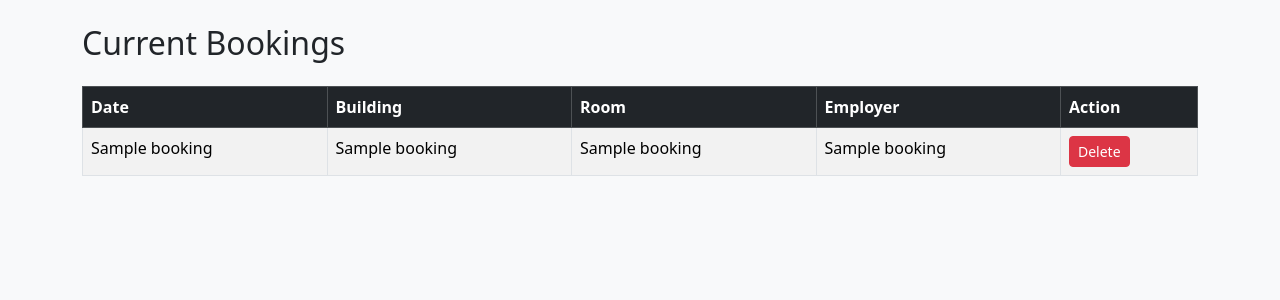
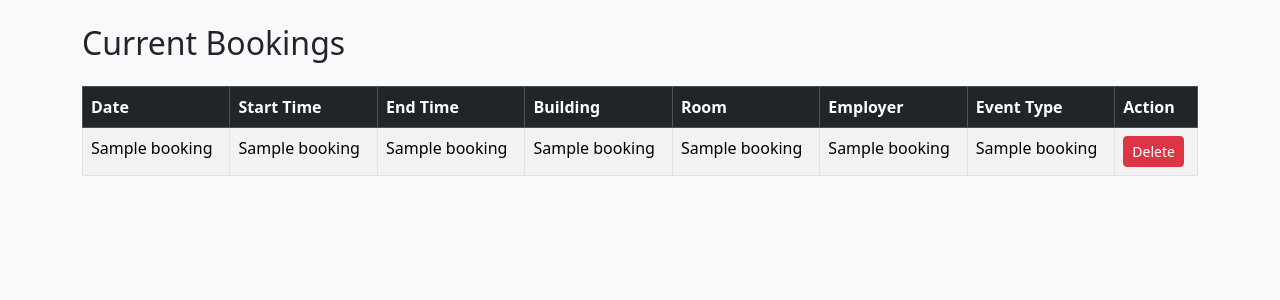
Before and after one commit to whatthewott/roombookercxl, a Flask app: page / in a window 1280 px wide. Shown: the part 56-356 px from the top of the page. Run offline with Flask 3, Linux system fonts and the light colour scheme; a database or web service that is not in the repository returns one stand-in record (values such as "Sample title"); some libraries are stand-ins or nearby versions.

Commit message:
added time and type columns to current bookings table

```diff
--- a/app.py
+++ b/app.py
@@ -14,7 +14,7 @@ def get_db():
 def index():
     conn = get_db()
     cur = conn.cursor()
-    cur.execute("SELECT * FROM bookings ORDER BY date")
+    cur.execute("SELECT * FROM bookings ORDER BY date, start_time")
     bookings = cur.fetchall()
     conn.close()
     return render_template("index.html", bookings=bookings)
--- a/templates/index.html
+++ b/templates/index.html
@@ -8,9 +8,12 @@
     <thead class="table-dark">
       <tr>
         <th>Date</th>
+        <th>Start Time</th>
+        <th>End Time</th>
         <th>Building</th>
         <th>Room</th>
         <th>Employer</th>
+        <th>Event Type</th>
         <th>Action</th>
       </tr>
     </thead>
@@ -18,9 +21,12 @@
       {% for booking in bookings %}
       <tr>
         <td>{{ booking[1] }}</td>
+        <td>{{ booking[6] }}</td>
+        <td>{{ booking[7] }}</td>
         <td>{{ booking[2] }}</td>
         <td>{{ booking[3] }}</td>
         <td>{{ booking[4] }}</td>
+        <td>{{ booking[5] }}</td>
         <td>
           <form action="/delete/{{ booking[0] }}" method="POST" onsubmit="return confirm('Delete this booking?');">
             <button type="submit" class="btn btn-danger btn-sm">Delete</button>
```
